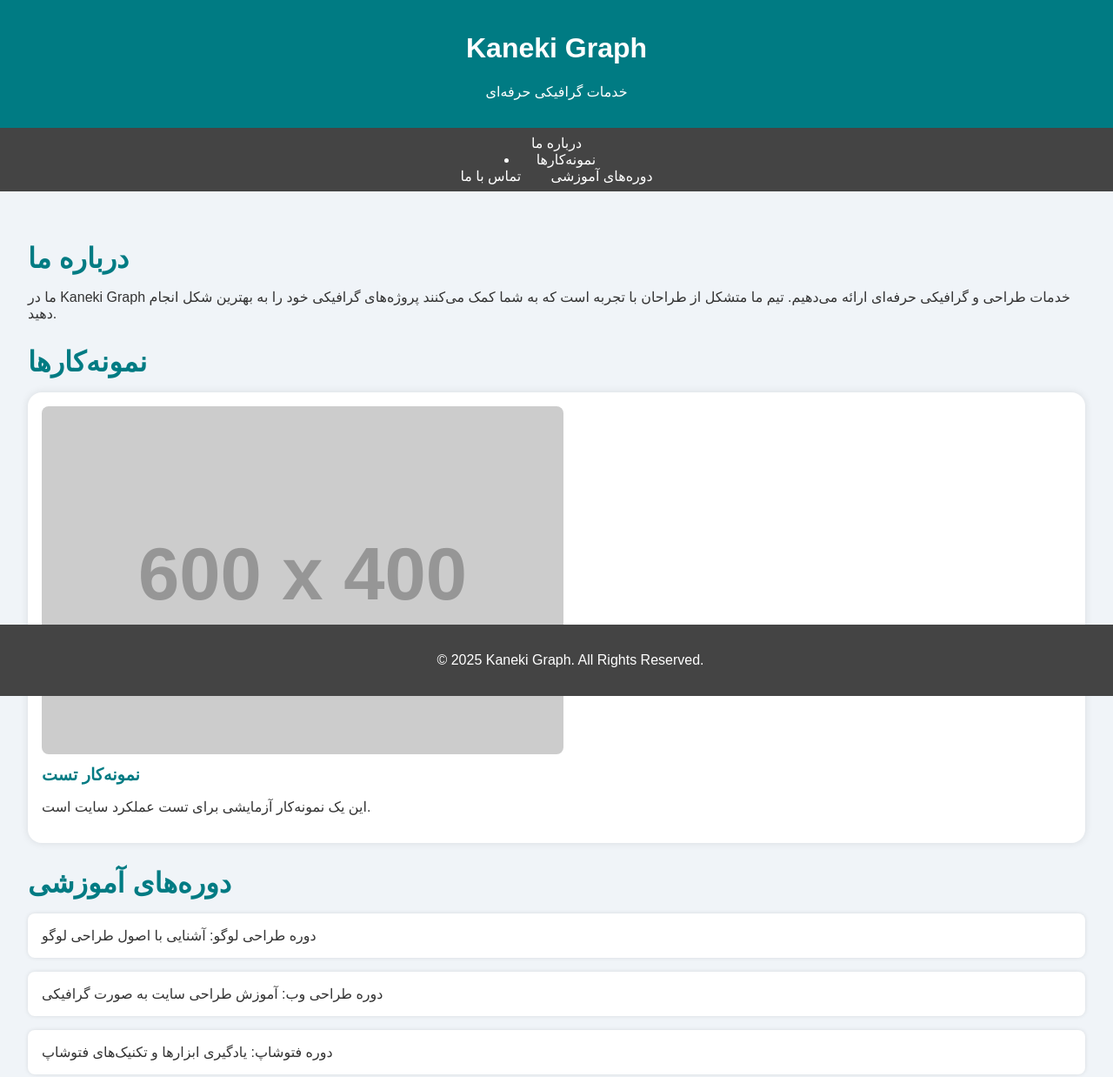
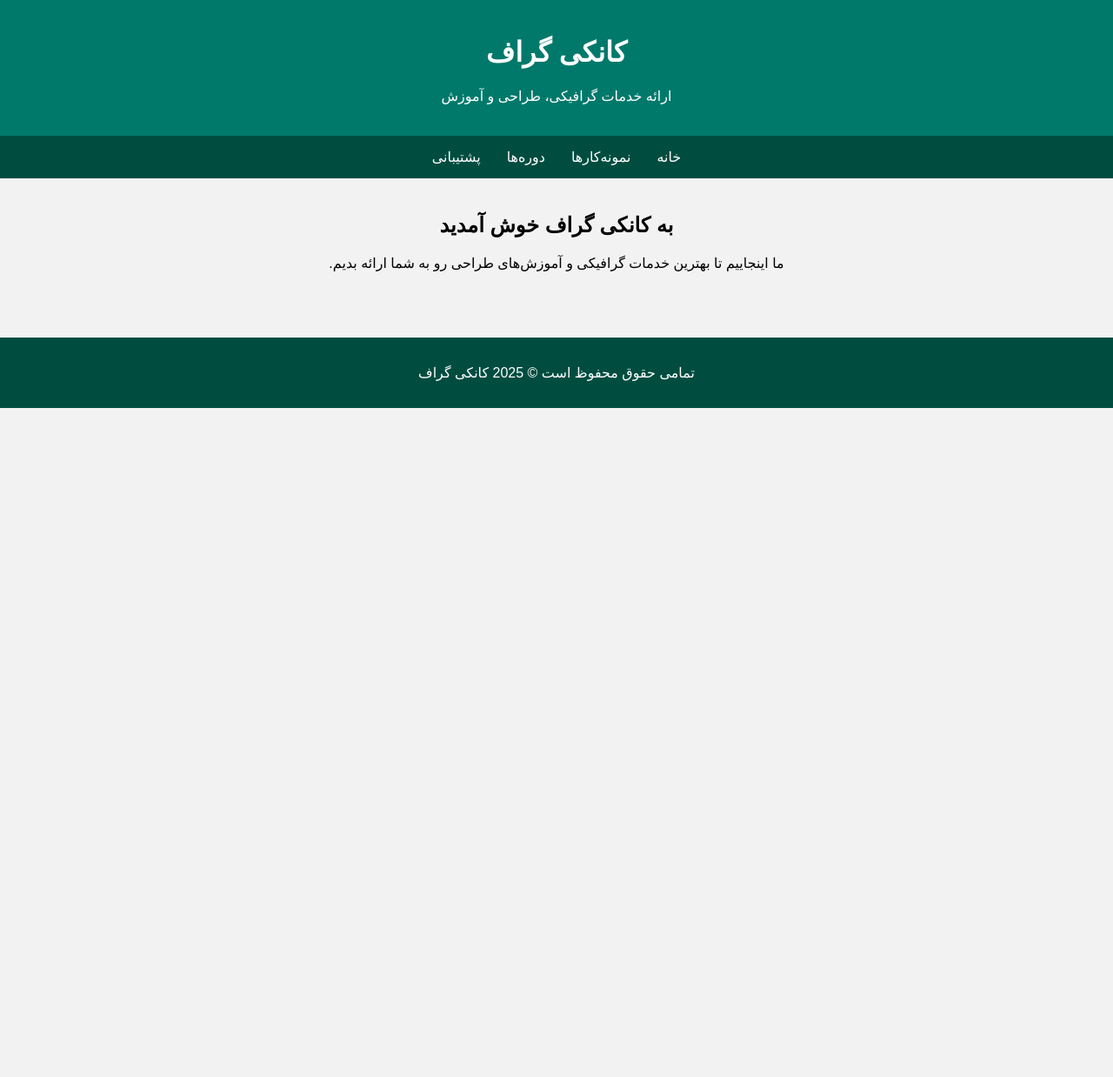
Before and after one commit to KANEKI757/Kaneki-Graph, a plain HTML site: page index.html in a window 1280 px wide. Shown: the top 1238 px of the page at 87% size. After the commit the page ends 800 px from the top, so only its background shows below. Drawn offline with Linux system fonts and the light colour scheme; placeholder pictures from the web are drawn by us.

Commit message:
Update index.html

```diff
--- a/index.html
+++ b/index.html
@@ -2,154 +2,77 @@
 <html lang="fa">
 <head>
   <meta charset="UTF-8" />
-  <meta name="viewport" content="width=device-width, initial-scale=1.0" />
-  <title>Kaneki Graph | خدمات گرافیکی</title>
+  <meta name="viewport" content="width=device-width, initial-scale=1.0"/>
+  <title>Kaneki Graph</title>
   <style>
     body {
       font-family: sans-serif;
-      background: #f0f4f8;
-      color: #333;
+      background-color: #f2f2f2;
       margin: 0;
       padding: 0;
+      direction: rtl;
     }
     header {
-      background: #007b83;
-      color: #fff;
-      padding: 1rem;
+      background-color: #00796B;
+      color: white;
+      padding: 20px;
       text-align: center;
     }
-    nav {
-      background: #444;
-      color: #fff;
-      padding: 0.5rem;
-      text-align: center;
+    nav ul {
+      list-style: none;
+      padding: 0;
+      display: flex;
+      justify-content: center;
+      background-color: #004D40;
+      margin: 0;
     }
-    nav a {
-      color: #fff;
+    nav ul li {
       margin: 0 15px;
+    }
+    nav ul li a {
+      color: white;
       text-decoration: none;
+      padding: 15px 0;
+      display: block;
     }
-    nav a:hover {
+    nav ul li a:hover {
       text-decoration: underline;
     }
     main {
-      padding: 2rem;
-    }
-    .post {
-      background: #fff;
-      border-radius: 1rem;
-      padding: 1rem;
-      box-shadow: 0 0 10px rgba(0,0,0,0.1);
-      margin-bottom: 1.5rem;
-    }
-    .post img {
-      max-width: 100%;
-      border-radius: 0.5rem;
-    }
-    .post-title {
-      font-size: 1.2rem;
-      color: #007b83;
-      margin: 0.5rem 0;
-    }
-    .section-title {
-      font-size: 2rem;
-      margin-bottom: 1rem;
-      color: #007b83;
-    }
-    .courses ul {
-      list-style-type: none;
-      padding: 0;
-    }
-    .courses li {
-      background: #fff;
-      padding: 1rem;
-      margin-bottom: 1rem;
-      border-radius: 0.5rem;
-      box-shadow: 0 0 5px rgba(0, 0, 0, 0.1);
+      padding: 20px;
+      text-align: center;
     }
     footer {
-      background: #444;
-      color: #fff;
+      background-color: #004D40;
+      color: white;
       text-align: center;
-      padding: 1rem;
-      position: fixed;
-      bottom: 0;
-      width: 100%;
+      padding: 15px;
+      margin-top: 40px;
     }
   </style>
 </head>
 <body>
   <header>
-    <h1>Kaneki Graph</h1>
-    <p>خدمات گرافیکی حرفه‌ای</p>
+    <h1>کانکی گراف</h1>
+    <p>ارائه خدمات گرافیکی، طراحی و آموزش</p>
   </header>
 
   <nav>
-    <a href="#about">درباره ما</a>
-<li><a href="projects.html">نمونه‌کارها</a></li>
-    <a href="#courses">دوره‌های آموزشی</a>
-    <a href="#contact">تماس با ما</a>
+    <ul>
+      <li><a href="index.html">خانه</a></li>
+      <li><a href="projects.html">نمونه‌کارها</a></li>
+      <li><a href="courses.html">دوره‌ها</a></li>
+      <li><a href="support.html">پشتیبانی</a></li>
+    </ul>
   </nav>
 
   <main>
-    <!-- بخش درباره ما -->
-    <section id="about">
-      <h2 class="section-title">درباره ما</h2>
-      <p>ما در Kaneki Graph خدمات طراحی و گرافیکی حرفه‌ای ارائه می‌دهیم. تیم ما متشکل از طراحان با تجربه است که به شما کمک می‌کنند پروژه‌های گرافیکی خود را به بهترین شکل انجام دهید.</p>
-    </section>
-
-    <!-- بخش نمونه‌کارها -->
-    <section id="portfolio">
-      <h2 class="section-title">نمونه‌کارها</h2>
-      <div id="posts"></div>
-    </section>
-
-    <!-- بخش دوره‌های آموزشی -->
-    <section id="courses" class="courses">
-      <h2 class="section-title">دوره‌های آموزشی</h2>
-      <ul>
-        <li>دوره طراحی لوگو: آشنایی با اصول طراحی لوگو</li>
-        <li>دوره طراحی وب: آموزش طراحی سایت به صورت گرافیکی</li>
-        <li>دوره فتوشاپ: یادگیری ابزارها و تکنیک‌های فتوشاپ</li>
-      </ul>
-    </section>
-
-    <!-- بخش تماس با ما -->
-    <section id="contact">
-      <h2 class="section-title">تماس با ما</h2>
-      <p>برای ارتباط با ما، لطفاً از طریق فرم زیر اقدام کنید یا از طریق ایمیل با ما تماس بگیرید.</p>
-      <form>
-        <label for="name">نام:</label><br>
-        <input type="text" id="name" name="name" required><br><br>
-        <label for="email">ایمیل:</label><br>
-        <input type="email" id="email" name="email" required><br><br>
-        <label for="message">پیام:</label><br>
-        <textarea id="message" name="message" rows="4" required></textarea><br><br>
-        <input type="submit" value="ارسال">
-      </form>
-    </section>
+    <h2>به کانکی گراف خوش آمدید</h2>
+    <p>ما اینجاییم تا بهترین خدمات گرافیکی و آموزش‌های طراحی رو به شما ارائه بدیم.</p>
   </main>
 
   <footer>
-    <p>&copy; 2025 Kaneki Graph. All Rights Reserved.</p>
+    <p>تمامی حقوق محفوظ است &copy; 2025 کانکی گراف</p>
   </footer>
-
-  <script>
-    fetch('data/posts.json')
-      .then(res => res.json())
-      .then(posts => {
-        const container = document.getElementById('posts');
-        posts.reverse().forEach(post => {
-          const el = document.createElement('div');
-          el.className = 'post';
-          el.innerHTML = `
-            <img src="${post.image}" alt="${post.title}" />
-            <h3 class="post-title">${post.title}</h3>
-            <p>${post.description}</p>
-          `;
-          container.appendChild(el);
-        });
-      });
-  </script>
 </body>
 </html>
```
